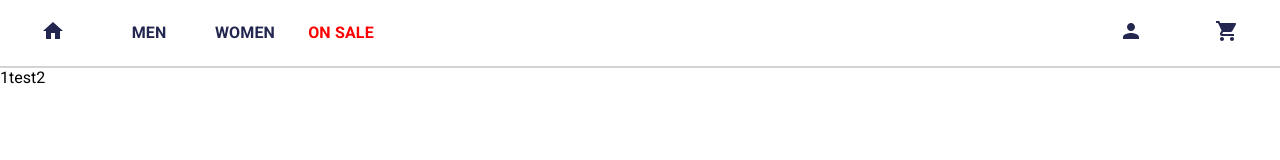
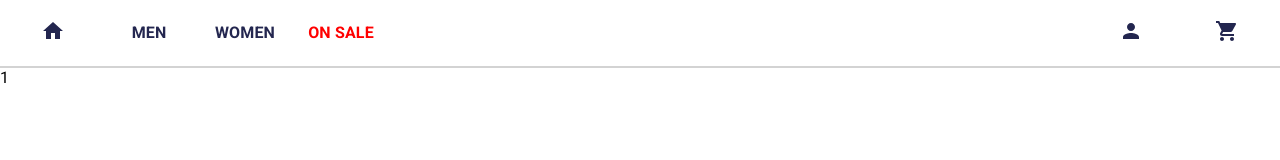
Before and after one commit to Rimpy99/ecommerce, a React (Create React App) app in the folder client/: page /product/1 in a window 1280 px wide. Shown: the top 160 px of the page. Built offline with nearby package versions, Linux system fonts and the light colour scheme.

Commit message:
TEST COMMIT

```diff
--- a/client/src/pages/ProductDetailsPage.tsx
+++ b/client/src/pages/ProductDetailsPage.tsx
@@ -6,7 +6,6 @@ const ProductDetailsPage = () => {
     return(
         <>
             {productId}
-            test2
         </>
     )
 };
```
